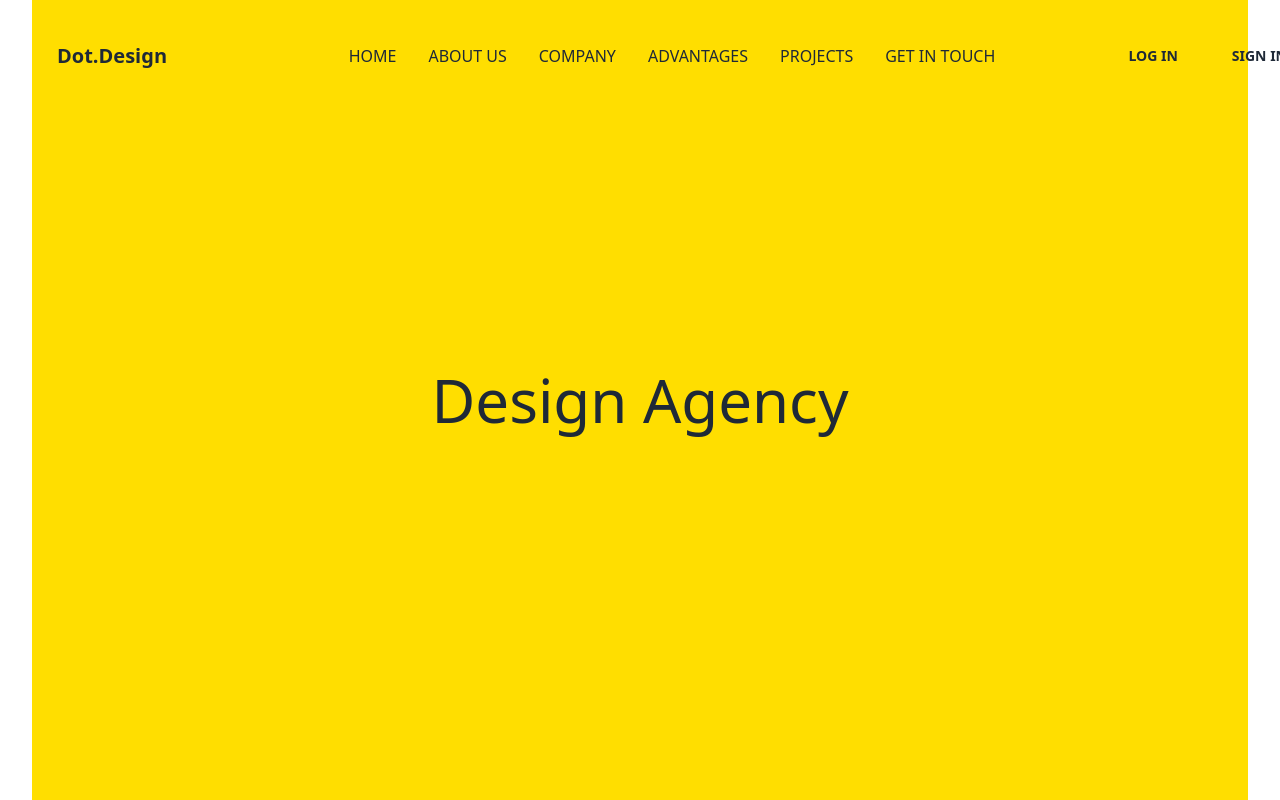
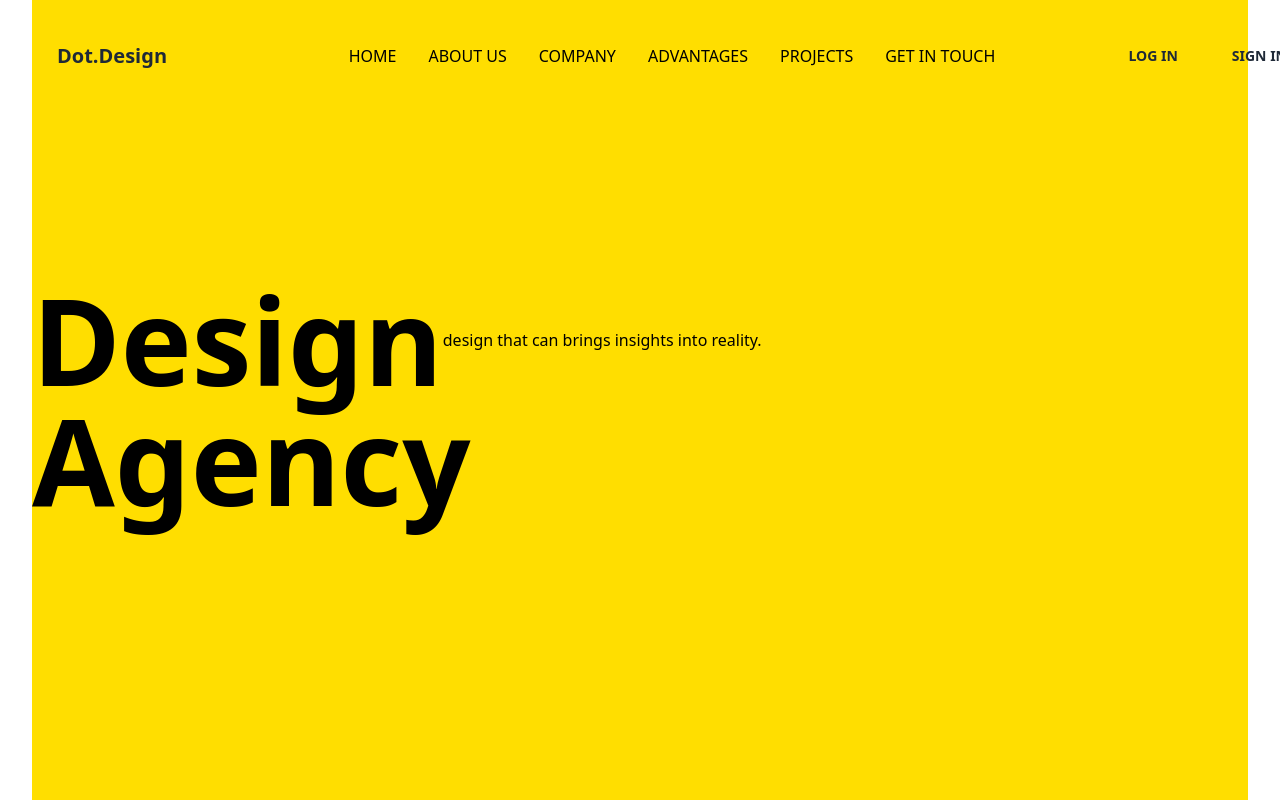
Before and after one commit to dipankar309/design-agency, a Next.js app: page / in a window 1280 px wide. Shown: the top 800 px of the page. Built offline with nearby package versions, Linux system fonts and the light colour scheme.

Commit message:
add contact sec some text
Signed-off-by: Dipankar Barman <dipankarbarman.viacon@gmail.com>

```diff
--- a/components/parts/Nab.tsx
+++ b/components/parts/Nab.tsx
@@ -53,7 +53,7 @@ export default function Nab() {
           <a className="btn btn-ghost normal-case text-xl">Dot.Design</a>
         </div>
         <div className="navbar-center hidden lg:flex">
-          <ul className="menu menu-horizontal p-0">
+          <ul className="menu menu-horizontal text-black p-0">
             <li>
               <a>HOME</a>
             </li>
--- a/components/parts/contact.tsx
+++ b/components/parts/contact.tsx
@@ -4,10 +4,11 @@ export default function Contact() {
   return (
     <section className="contact">
         <div className="container mx-auto">
-            <h1>
+            <h1 className="text-7xl">
+              <span>
                 Contact
+              </span>
             </h1>
-
         </div>
     </section>
   );
--- a/components/parts/hero.tsx
+++ b/components/parts/hero.tsx
@@ -1,15 +1,21 @@
-import Link from "next/link"
+import Link from "next/link";
 import React from "react";
 
 export default function Banner() {
   return (
     <section className="hero-sec">
       <div className="container mx-auto">
-
-                <h1 className="hero-title text-center">
-                    Design  Agency
+        <div className="flex items-center ">
+          <h1 className="hero-title w-fit text-black">
+            <span>Design</span>
           </h1>
-
+          <span className="text-black">
+            design that can brings insights into reality.
+          </span>
+        </div>
+        <h1 className="hero-title text-black">
+          <span>Agency</span>
+        </h1>
       </div>
     </section>
   );
--- a/pages/index.tsx
+++ b/pages/index.tsx
@@ -6,6 +6,7 @@ import Banner from "../components/parts/hero";
 import About from "../components/parts/about";
 import Company from "../components/parts/company";
 import Advantages from "../components/parts/advantages";
+import GoogleFontLoader from 'react-google-font-loader';
 
 import Contact from "../components/parts/contact";
 
--- a/styles/globals.css
+++ b/styles/globals.css
@@ -21,7 +21,7 @@
 }
 
 .hero-title{
-  @apply text-3xl md:text-4xl lg:text-5xl xl:text-6xl
+  @apply text-3xl md:text-4xl lg:text-5xl xl:text-[120px] font-bold
 }
 
 
@@ -44,3 +44,10 @@
 .advantages-sec{
   @apply relative sec-space flex items-center h-screen
 }
+
+
+/* contact us sec */
+
+.contact{
+  @apply bg-[#34AB01] h-screen
+}
```
Lines whose indentation alone changed are shown as unchanged.
